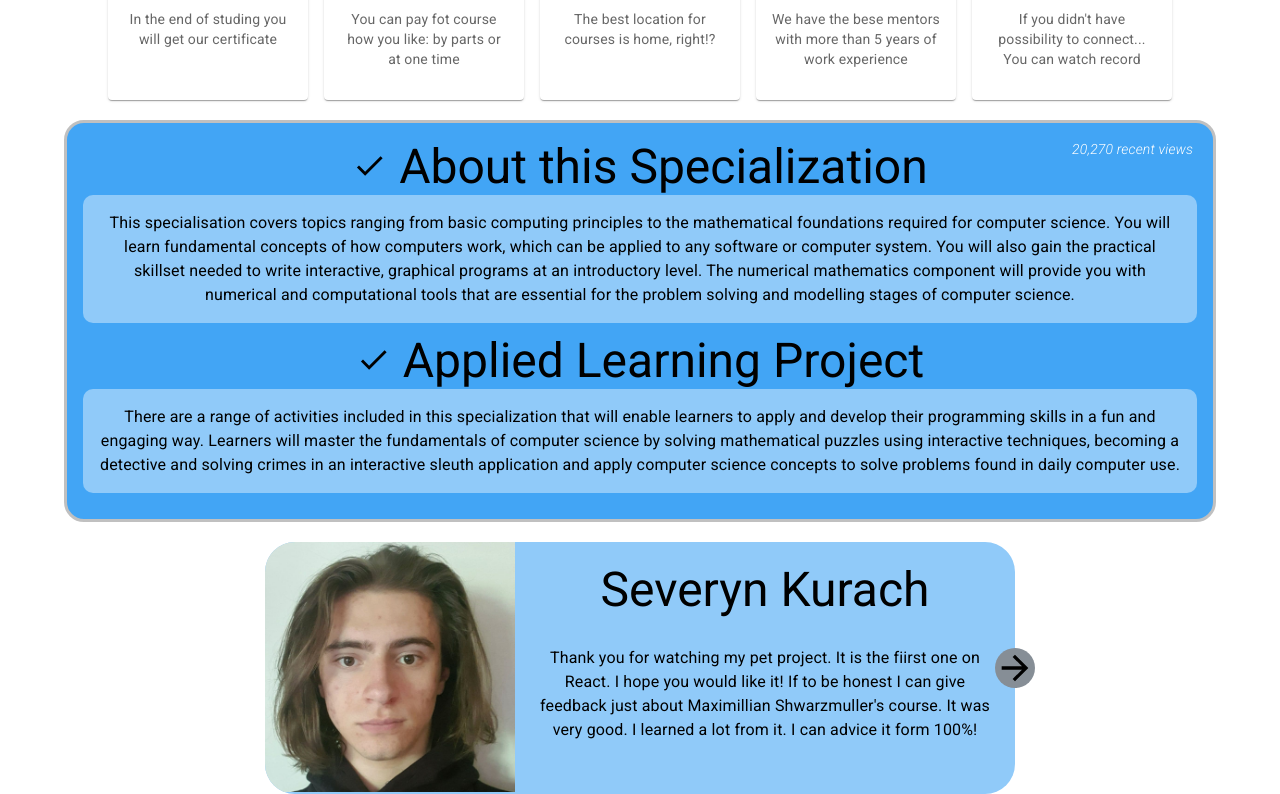
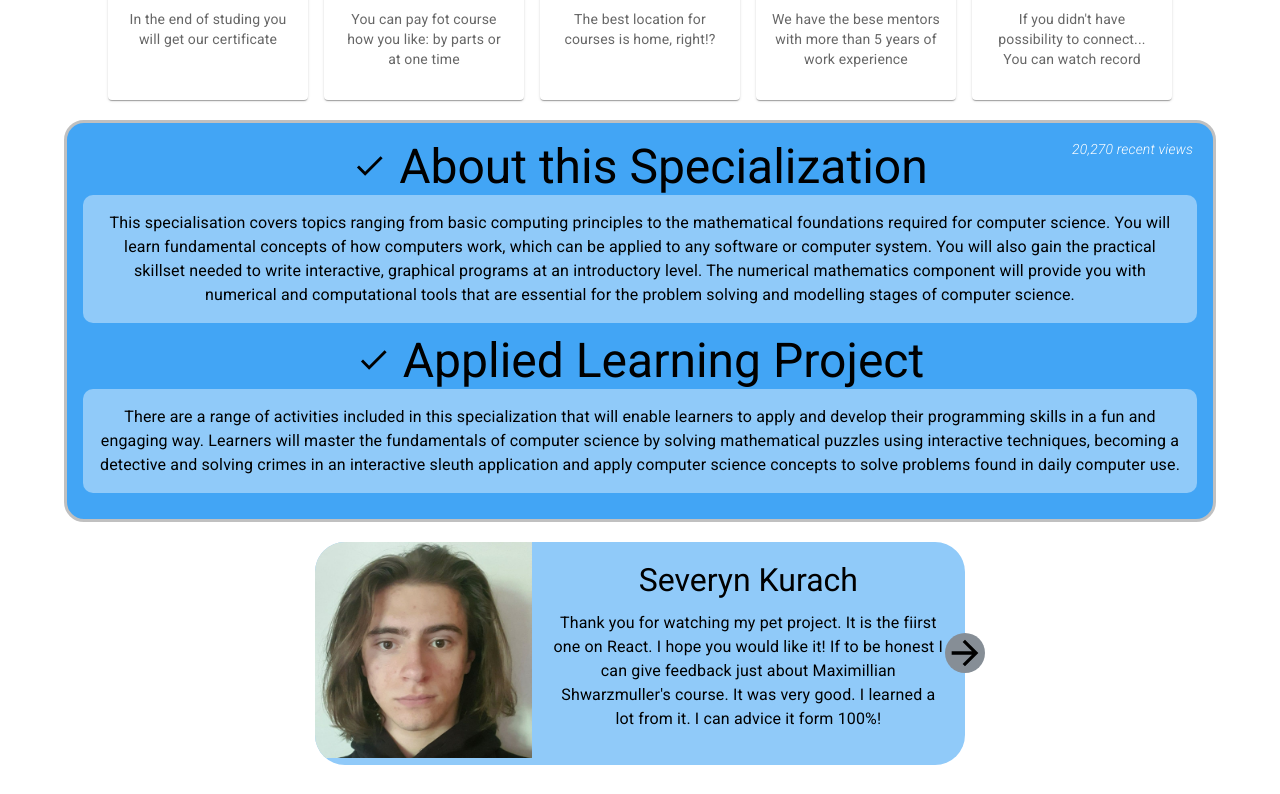
Before and after one commit to Severynson/registration_4_course_pet_proj_final_edition, a React (Create React App) app: page / in a window 1280 px wide. Shown: the part 716-1510 px from the top of the page. After the commit the page ends 1481 px from the top, so only its background shows below. Built offline with nearby package versions, Linux system fonts and the light colour scheme.

Commit message:
Slider working, but no screen optimisation++

```diff
--- a/src/Pages/MainPage/Carousel/Carousel.js
+++ b/src/Pages/MainPage/Carousel/Carousel.js
@@ -62,14 +62,22 @@
 
     useEffect(() => {
         const width = window.screen.width;
-        if (width >= 1980) {
-            console.log("hello 1980")
-            console.log(window.screen.width)
-        } else if (width >= 1360) {
-            console.log("Hello 1360")
-        } else if (width < 950) {
+        if (width < 950 && width >= 850) {
             setSliderWidth("750");
-        };
+            console.log('111111111');
+        } else if (width < 850 && width >= 750) {
+            setSliderWidth("650");
+            console.log('2222222222');
+        } else if (width < 750 && width >= 650) {
+            setSliderWidth("550");
+            console.log('33333333');
+        } else if (width < 650 && width >= 550) {
+            setSliderWidth("450");
+            console.log("44444444444")
+        } else if (width < 550 && width >= 450) {
+            setSliderWidth("350");
+            console.log("5555555555")
+        }
         console.log(window.screen.width)
     }, [sliderWidth]);
 
@@ -140,7 +148,7 @@
                   </Box>
                 </Grid>
                 <Grid item xs={8} sx={{ p: "20px" }}>
-                  <Typography variant="h3" sx={{marginBottom: "6%"}}>{name}</Typography>
+                  <Typography variant="h3" sx={{marginBottom: "3%", fontSize: "200%"}}>{name}</Typography>
                   <Typography variant="body1">{feedbackText}</Typography>
                 </Grid>
               </Grid>
```
